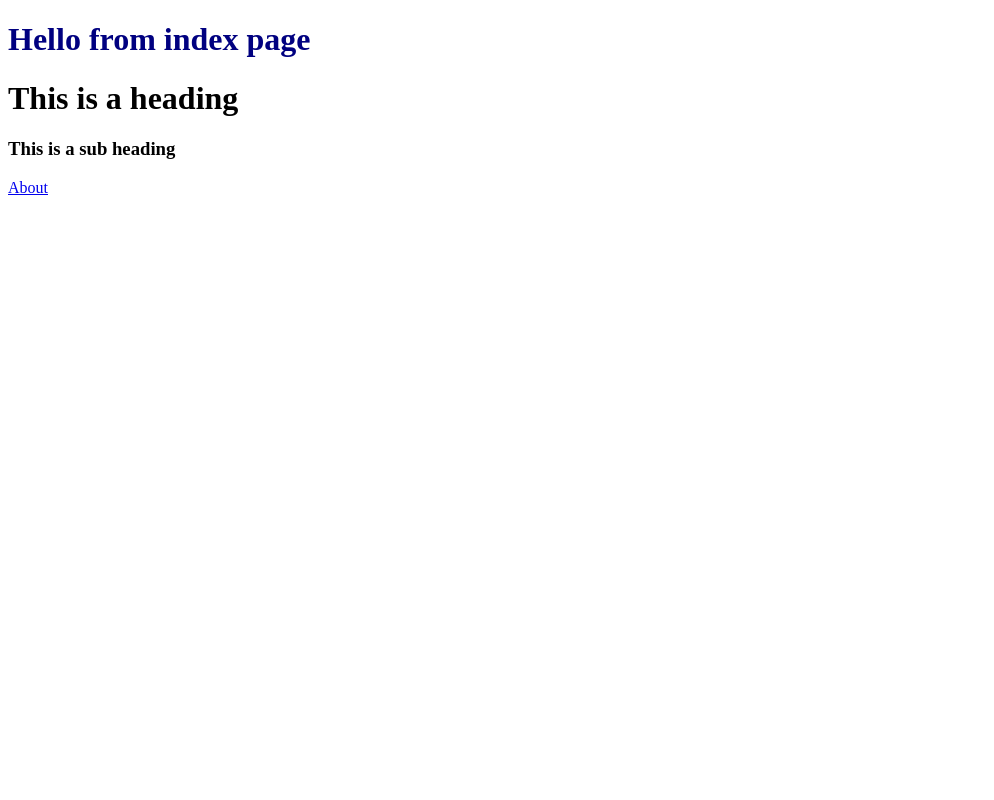
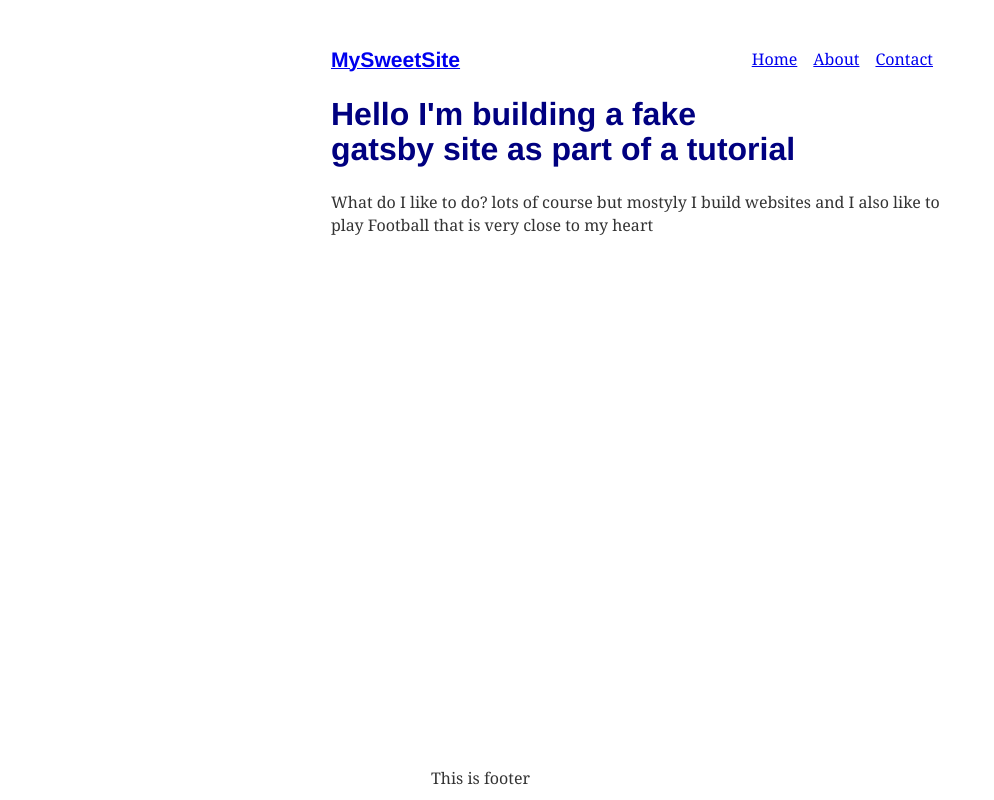
Before and after one commit to noumanmalik960/JAMstack, a Gatsby site: page / in a window 1280 px wide. Shown: the whole page, without its empty margins (0-994 px from the left). Built offline with nearby package versions, Linux system fonts and the light colour scheme; Gatsby itself is replaced by a stand-in of ours.

Commit message:
completed step3

```diff
--- a/gatsby-config.js
+++ b/gatsby-config.js
@@ -1,3 +1,12 @@
+
 module.exports = {
-  plugins: ["gatsby-plugin-typescript"],
-};
+  plugins: [
+    {
+      resolve: `gatsby-plugin-typography`,
+      options: {
+        pathToConfigModule: `src/utils/typography`,
+      },
+    },
+    "gatsby-plugin-typescript"
+  ],
+}
--- a/package.json
+++ b/package.json
@@ -20,8 +20,12 @@
     "@typescript-eslint/parser": "^4.12.0",
     "gatsby": "^2.30.1",
     "gatsby-plugin-typescript": "^2.10.0",
+    "gatsby-plugin-typography": "^2.10.0",
     "react": "^16.13.1",
     "react-dom": "^16.13.1",
-    "typescript": "^4.1.3"
+    "react-typography": "^0.16.19",
+    "typescript": "^4.1.3",
+    "typography": "^0.16.19",
+    "typography-theme-fairy-gates": "^0.16.19"
   }
 }
--- a/src/components/Header.tsx
+++ /dev/null
@@ -1,17 +0,0 @@
-import React from "react";
-
-interface Props {
-  text: string;
-  subtext: string;
-}
-
-const Header = ({ text, subtext }: Props) => {
-  return (
-    <div>
-      <h1>{text}</h1>
-      <h3>{subtext}</h3>
-    </div>
-  );
-};
-
-export default Header;
--- /dev/null
+++ b/src/components/layout.tsx
@@ -0,0 +1,35 @@
+import React from "react";
+import { Link } from "gatsby";
+
+const ListLink = (props: { to: string; children: React.ReactNode }) => (
+  <li style={{ display: "inline-block", marginRight: "1rem" }}>
+    <Link to={props.to}>{props.children}</Link>
+  </li>
+);
+
+const Layout = ({ children }) => {
+  return (
+    <div style={{ margin: "3rem auto", maxWidth: 650, padding: "0 1rem" }}>
+      <header style={{ marginBottom: "1.5rem" }}>
+        <Link to="/">
+          <h3 style={{ display: "inline" }}>MySweetSite</h3>
+        </Link>
+        <ul style={{ float: "right", listStyle: "none" }}>
+          <ListLink to="/">Home</ListLink>
+          <ListLink to="/about/">About</ListLink>
+          <ListLink to="/contact/">Contact</ListLink>
+        </ul>
+      </header>
+
+      {children}
+
+      <footer
+        style={{ position: "absolute", bottom: "10px", marginLeft: "100px" }}
+      >
+        This is footer
+      </footer>
+    </div>
+  );
+};
+
+export default Layout;
--- a/src/pages/about.tsx
+++ b/src/pages/about.tsx
@@ -1,13 +1,13 @@
-import { Link } from "gatsby";
 import React from "react";
+import Layout from "../components/layout";
 
-const about = () => {
+const About = () => {
   return (
-    <div>
-      <h1>This is About page</h1>
-      <Link to="/">Home</Link>
-    </div>
+    <Layout>
+      <h1>About me</h1>
+      <p>I'm good enough, I'm smart I'm honest.</p>
+    </Layout>
   );
 };
 
-export default about;
+export default About;
--- a/src/pages/index.tsx
+++ b/src/pages/index.tsx
@@ -1,18 +1,21 @@
 import * as React from "react";
-import Header from "../components/Header";
-import { Link } from "gatsby";
+import Layout from "../components/layout";
 
 const styles = {
   color: "navy",
 };
-const IndexPage = () => {
+const Home = () => {
   return (
-    <div>
-      <h1 style={styles}>Hello from index page</h1>
-      <Header text="This is a heading" subtext="This is a sub heading" />
-      <Link to="/about/">About</Link>
-    </div>
+    <Layout>
+      <h1 style={styles}>
+        Hello I'm building a fake gatsby site as part of a tutorial
+      </h1>
+      <p>
+        What do I like to do? lots of course but mostyly I build websites and I
+        also like to play Football that is very close to my heart
+      </p>
+    </Layout>
   );
 };
 
-export default IndexPage;
+export default Home;
--- /dev/null
+++ b/src/utils/typography.js
@@ -0,0 +1,7 @@
+import Typography from 'typography'
+import fairyGateTheme from 'typography-theme-fairy-gates'
+
+const typography = new Typography(fairyGateTheme)
+
+export const { scale, rythm, options } = typography
+export default typography
```
Also changed, not shown: src/pages/contact.tsx (added, +15 -0 lines), 1 other file.
